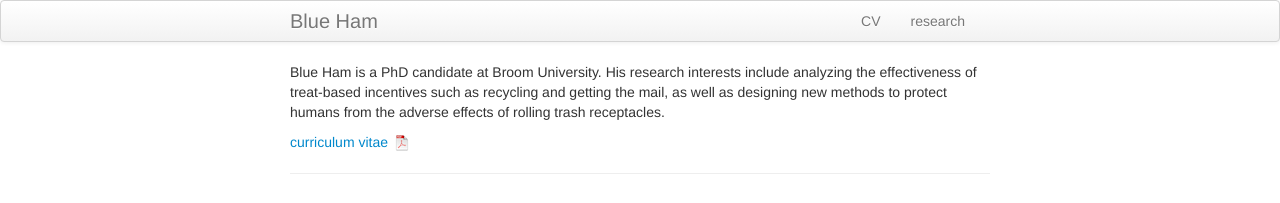
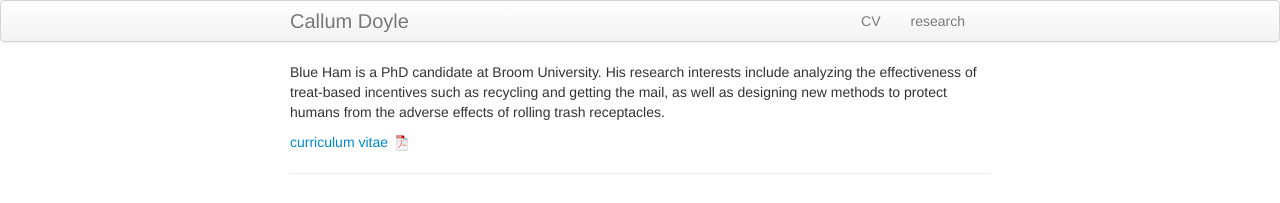
Before and after one commit to cjd04/cjd04.github.io, a Jekyll site: the page built from index.md, in a window 1280 px wide. Shown: the top 203 px of the page. Built offline with Jekyll 4.4.1, drawn with Linux system fonts in a browser that asks for light colours.

Commit message:
update yml

```diff
--- a/_config.yml
+++ b/_config.yml
@@ -8,14 +8,14 @@ highlighter: rouge
 # Themes are encouraged to use these universal variables
 # so be sure to set them if your theme uses them.
 #
-title : Blue Ham
+title : Callum Doyle
 author :
-  name : Marisa Carlos
-  email : mbc96@cornell.edu
-  github : mbcarlos
-  twitter : MarisaBriCarlos
+  name : Callum Doyle
+  email : callumd@smu.edu
+  github : cjd04
+  # twitter : MarisaBriCarlos
 
-production_url : http://marisabriana.github.io
+production_url : http://cjd04.github.io
 
 # Tell Github to use the kramdown markdown interpreter
 # (see https://help.github.com/articles/migrating-your-pages-site-from-maruku)
```
Also changed, not shown: 1 other file.
